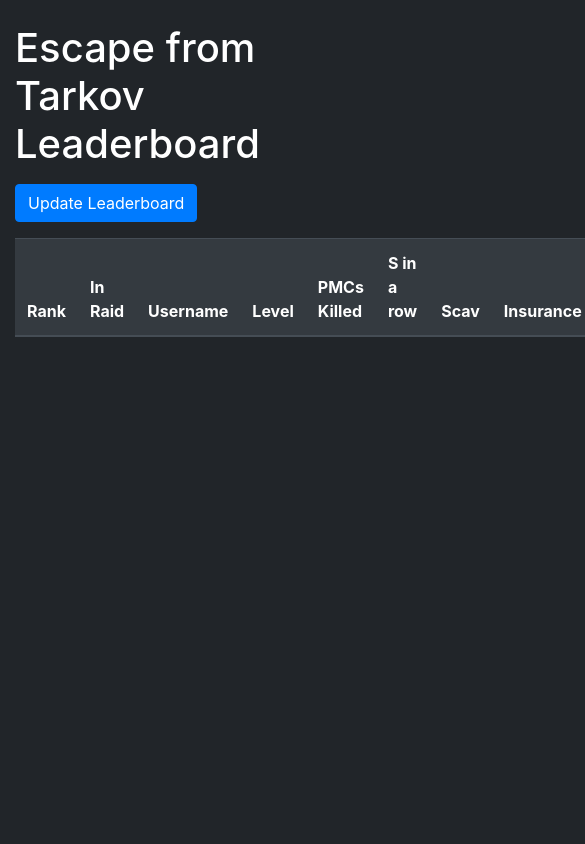
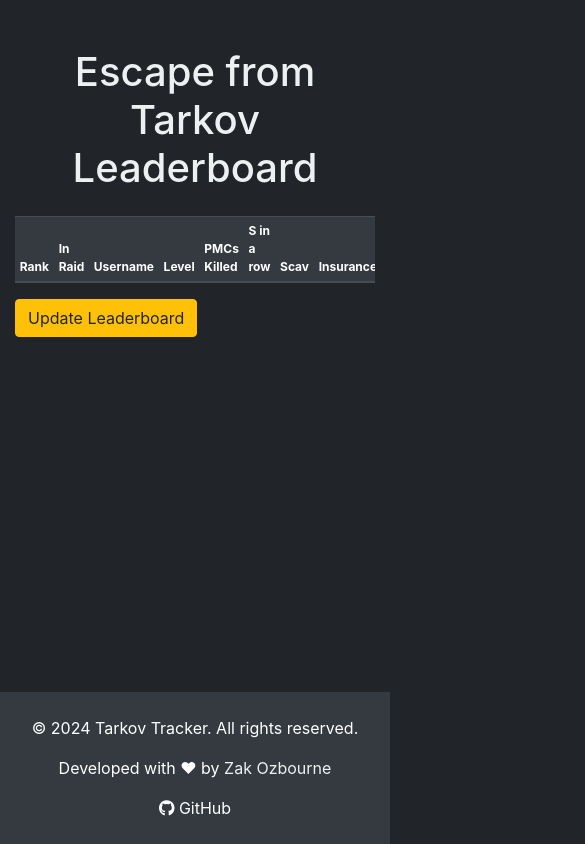
Before and after one commit to zak23/tarkov_tracker, a website: page public/index.html in a window 390 px wide. Shown: the top 844 px of the page, 585 px wide, since content can reach past the window. Drawn offline with nearby package versions, Linux system fonts and the light colour scheme.

Commit message:
Updated Styling Mobile Responsive Table

```diff
--- a/public/app.js
+++ b/public/app.js
@@ -208,7 +208,7 @@
 
         <td>${statusScavIcon}</td>
         <td>${tableCell}</td>
-        <td><button class="btn btn-sm btn-info">Expand</button></td>
+        <td><button class="btn btn-secondary btn-sm btn-info">Expand</button></td>
         <!-- Add more table cells for additional player information -->
       </tr>
        <tr>
--- a/public/index.html
+++ b/public/index.html
@@ -14,11 +14,12 @@
 
 </head>
 <body>
-<div class="container">
-    <h1 class="mt-4 mb-3">Escape from Tarkov Leaderboard</h1>
-    <button id="updateButton" class="btn btn-primary mb-3">Update Leaderboard</button>
-    <table id="leaderboard" class="table table-dark">
-        <thead>
+<div class="container mt-5 flex-grow-1">
+    <h1 class="text-center mb-4">Escape from Tarkov Leaderboard</h1>
+    <div class="table-responsive">
+        <table class="table table-dark table-striped">
+            <thead>
+
         <tr>
             <th>Rank</th>
             <th>In Raid</th>
@@ -33,12 +34,26 @@
             <th>Action</th>
             <!-- Add more table headers for additional player information -->
         </tr>
-        </thead>
-        <tbody id="leaderboard-body">
-        <!-- Leaderboard rows will be dynamically added here -->
-        </tbody>
-    </table>
+            </thead>
+            <tbody id="leaderboard-body">
+            <!-- Leaderboard data will be populated here -->
+            </tbody>
+        </table>
+        <button id="updateButton" class="btn btn-warning mb-3">Update Leaderboard</button>
+    </div>
 </div>
+
+
+
+<footer class="bg-dark text-center text-white py-4">
+    <div class="container">
+        <p>&copy; 2024 Tarkov Tracker. All rights reserved.</p>
+        <p>Developed with ❤ by <a href="https://zakozbourne.com" title="Web Developer Zak Ozbourne" target="_blank">Zak Ozbourne</a></p>
+        <a href="https://github.com/zak23/tarkov_tracker" class="text-white" target="_blank">
+            <i class="fab fa-github"></i> GitHub
+        </a>
+    </div>
+</footer>
 
 <!-- Include jQuery first, then Popper.js, and then Bootstrap JS -->
 <script src="https://code.jquery.com/jquery-3.3.1.min.js"></script>
--- a/public/style.css
+++ b/public/style.css
@@ -34,3 +34,40 @@
     padding: 10px;
 
 }
+
+body {
+
+    color: #ecf0f1;
+    display: flex;
+    flex-direction: column;
+    min-height: 100vh;
+    margin: 0;
+}
+
+footer {
+    background-color: #2c3e50;
+    color: #ecf0f1;
+    text-align: center;
+    padding: 1rem 0;
+    margin-top: auto;
+    width: 100%;
+}
+
+a {
+    color: #ecf0f1;
+}
+
+a:hover {
+    color: #3498db;
+}
+
+.table-responsive {
+    overflow-x: auto;
+}
+
+@media (max-width: 767.98px) {
+    .table th, .table td {
+        font-size: 12px;
+        padding: 0.3rem;
+    }
+}
```
